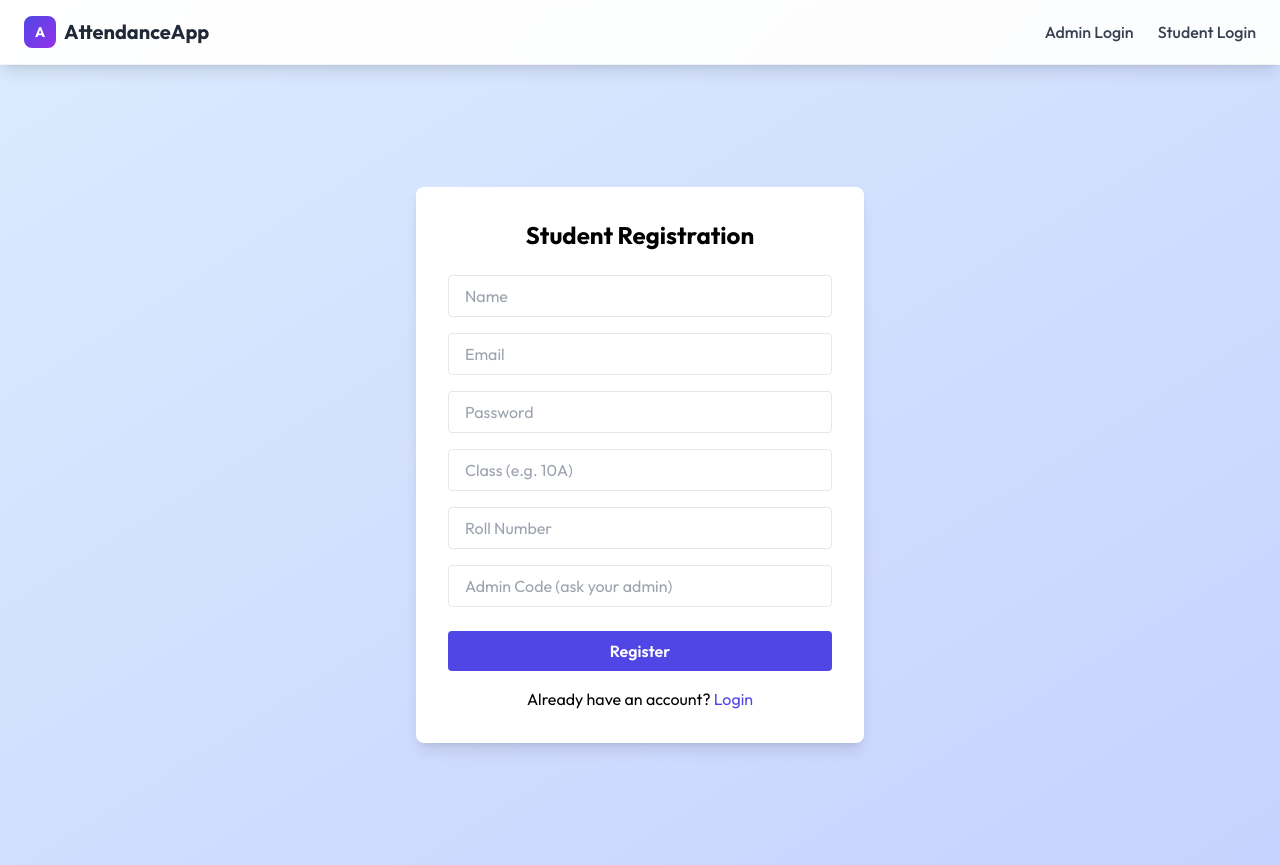
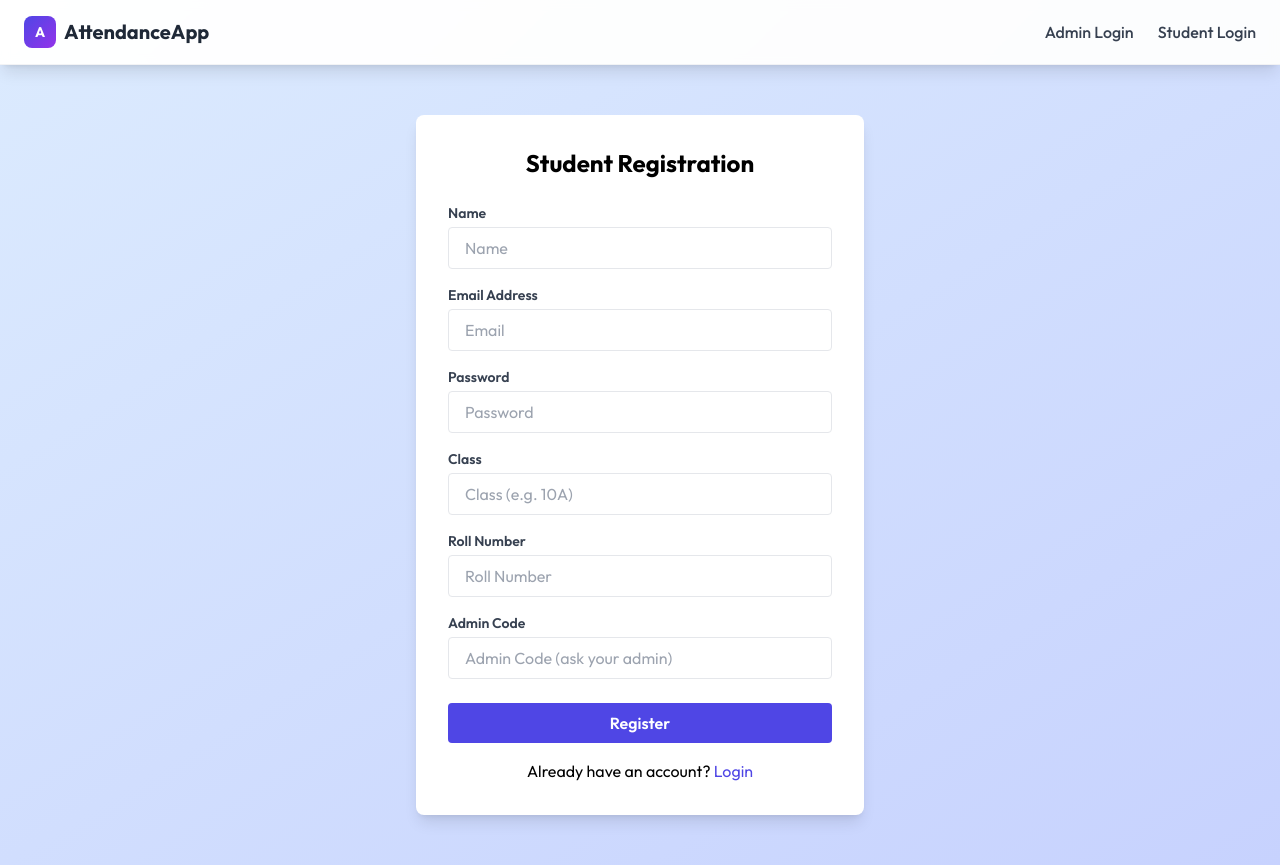
Before and after one commit to kadelite/MERN-final_project, a React (Vite) app in the folder frontend/: page /student-register in a window 1280 px wide. Built offline with nearby package versions, Linux system fonts and the light colour scheme; no server answers.

Commit message:
fix: autofilling

```diff
--- a/frontend/src/pages/AdminRegisterPage.jsx
+++ b/frontend/src/pages/AdminRegisterPage.jsx
@@ -55,9 +55,11 @@ export default function AdminRegisterPage() {
 
           <form onSubmit={handleSubmit} className="space-y-6">
             <div>
-              <label className="block text-sm font-semibold text-gray-700 mb-3">Full Name</label>
+              <label htmlFor="name" className="block text-sm font-semibold text-gray-700 mb-3">Full Name</label>
               <input
+                id="name"
                 name="name"
+                autoComplete="name"
                 className="input-field"
                 placeholder="Enter your full name"
                 value={form.name}
@@ -67,9 +69,11 @@ export default function AdminRegisterPage() {
             </div>
 
             <div>
-              <label className="block text-sm font-semibold text-gray-700 mb-3">Staff ID</label>
+              <label htmlFor="staffId" className="block text-sm font-semibold text-gray-700 mb-3">Staff ID</label>
               <input
+                id="staffId"
                 name="staffId"
+                autoComplete="off"
                 className="input-field"
                 placeholder="Enter your staff ID"
                 value={form.staffId}
@@ -79,10 +83,12 @@ export default function AdminRegisterPage() {
             </div>
 
             <div>
-              <label className="block text-sm font-semibold text-gray-700 mb-3">Email Address</label>
+              <label htmlFor="email" className="block text-sm font-semibold text-gray-700 mb-3">Email Address</label>
               <input
+                id="email"
                 name="email"
                 type="email"
+                autoComplete="email"
                 className="input-field"
                 placeholder="Enter your email"
                 value={form.email}
@@ -92,10 +98,12 @@ export default function AdminRegisterPage() {
             </div>
 
             <div>
-              <label className="block text-sm font-semibold text-gray-700 mb-3">Password</label>
+              <label htmlFor="password" className="block text-sm font-semibold text-gray-700 mb-3">Password</label>
               <input
+                id="password"
                 name="password"
                 type="password"
+                autoComplete="new-password"
                 className="input-field"
                 placeholder="Create a password"
                 value={form.password}
@@ -105,9 +113,11 @@ export default function AdminRegisterPage() {
             </div>
 
             <div>
-              <label className="block text-sm font-semibold text-gray-700 mb-3">Admin Code</label>
+              <label htmlFor="adminCode" className="block text-sm font-semibold text-gray-700 mb-3">Admin Code</label>
               <input
+                id="adminCode"
                 name="adminCode"
+                autoComplete="off"
                 className="input-field"
                 placeholder="Create an admin code"
                 value={form.adminCode}
--- a/frontend/src/pages/StudentRegisterPage.jsx
+++ b/frontend/src/pages/StudentRegisterPage.jsx
@@ -36,12 +36,18 @@ export default function StudentRegisterPage() {
     <div className="min-h-screen flex items-center justify-center bg-gradient-to-br from-blue-100 to-indigo-200">
       <form onSubmit={handleSubmit} className="bg-white shadow-lg rounded-lg p-8 w-full max-w-md">
         <h2 className="text-2xl font-bold mb-6 text-center">Student Registration</h2>
-        <input name="name" className="w-full mb-4 px-4 py-2 border rounded" placeholder="Name" value={form.name} onChange={handleChange} required />
-        <input name="email" type="email" className="w-full mb-4 px-4 py-2 border rounded" placeholder="Email" value={form.email} onChange={handleChange} required />
-        <input name="password" type="password" className="w-full mb-4 px-4 py-2 border rounded" placeholder="Password" value={form.password} onChange={handleChange} required />
-        <input name="class" className="w-full mb-4 px-4 py-2 border rounded" placeholder="Class (e.g. 10A)" value={form.class} onChange={handleChange} required />
-        <input name="rollNumber" type="number" className="w-full mb-4 px-4 py-2 border rounded" placeholder="Roll Number" value={form.rollNumber} onChange={handleChange} required />
-        <input name="adminCode" className="w-full mb-6 px-4 py-2 border rounded" placeholder="Admin Code (ask your admin)" value={form.adminCode} onChange={handleChange} required />
+        <label htmlFor="name" className="block text-sm font-semibold text-gray-700 mb-1">Name</label>
+        <input id="name" name="name" autoComplete="name" className="w-full mb-4 px-4 py-2 border rounded" placeholder="Name" value={form.name} onChange={handleChange} required />
+        <label htmlFor="email" className="block text-sm font-semibold text-gray-700 mb-1">Email Address</label>
+        <input id="email" name="email" type="email" autoComplete="email" className="w-full mb-4 px-4 py-2 border rounded" placeholder="Email" value={form.email} onChange={handleChange} required />
+        <label htmlFor="password" className="block text-sm font-semibold text-gray-700 mb-1">Password</label>
+        <input id="password" name="password" type="password" autoComplete="new-password" className="w-full mb-4 px-4 py-2 border rounded" placeholder="Password" value={form.password} onChange={handleChange} required />
+        <label htmlFor="class" className="block text-sm font-semibold text-gray-700 mb-1">Class</label>
+        <input id="class" name="class" autoComplete="off" className="w-full mb-4 px-4 py-2 border rounded" placeholder="Class (e.g. 10A)" value={form.class} onChange={handleChange} required />
+        <label htmlFor="rollNumber" className="block text-sm font-semibold text-gray-700 mb-1">Roll Number</label>
+        <input id="rollNumber" name="rollNumber" type="number" autoComplete="off" className="w-full mb-4 px-4 py-2 border rounded" placeholder="Roll Number" value={form.rollNumber} onChange={handleChange} required />
+        <label htmlFor="adminCode" className="block text-sm font-semibold text-gray-700 mb-1">Admin Code</label>
+        <input id="adminCode" name="adminCode" autoComplete="off" className="w-full mb-6 px-4 py-2 border rounded" placeholder="Admin Code (ask your admin)" value={form.adminCode} onChange={handleChange} required />
         <button type="submit" className="w-full bg-indigo-600 text-white py-2 rounded font-semibold hover:bg-indigo-700 transition" disabled={loading}>
           {loading ? 'Registering...' : 'Register'}
         </button>
```
